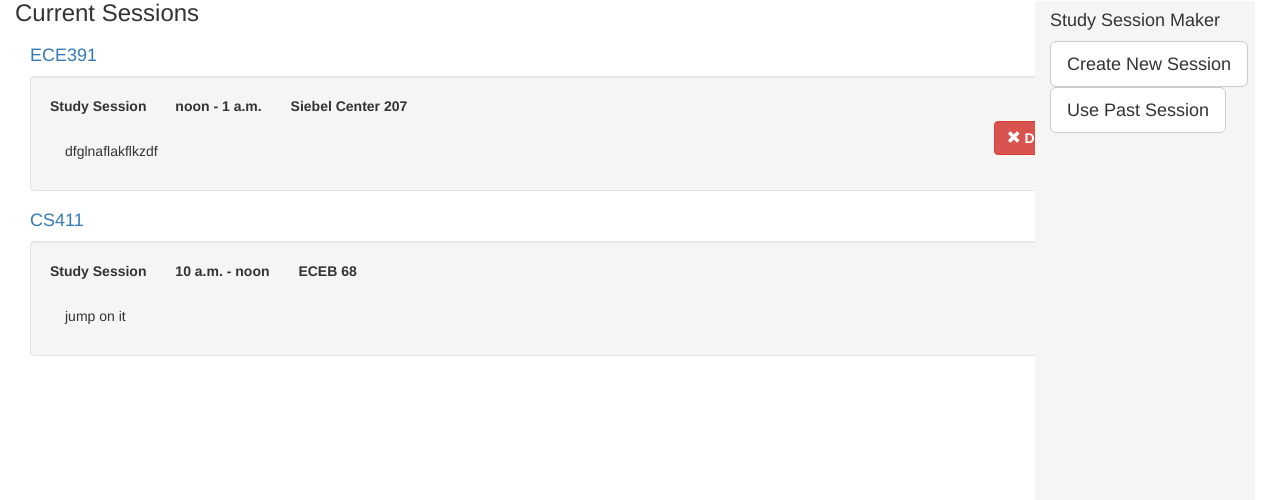
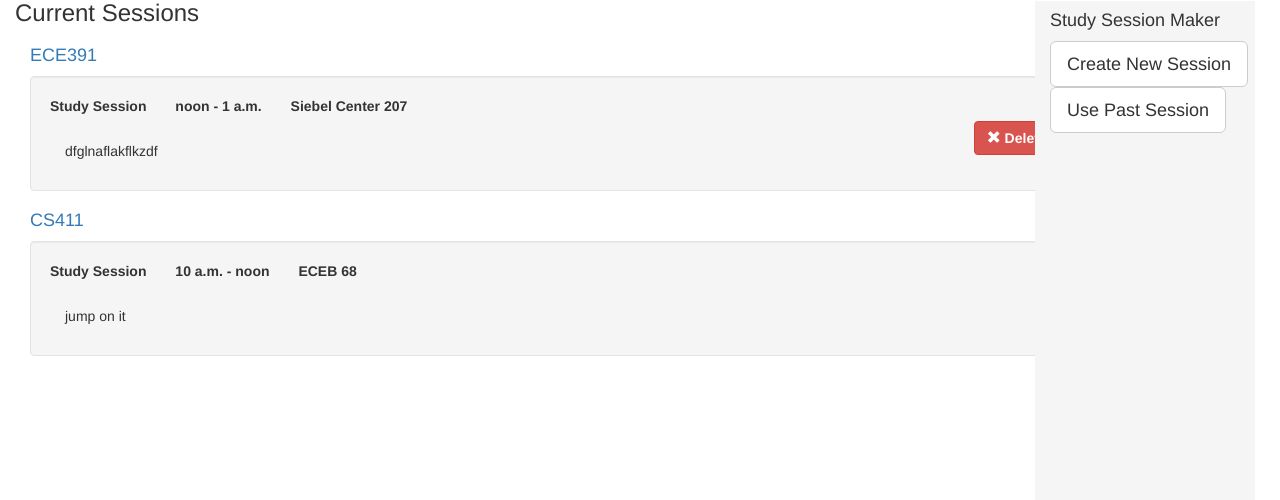
Before and after one commit to ypatel38/studyupuiuc, a Django app: page / in a window 1280 px wide. Shown: the part 131-631 px from the top of the page. Run offline with Django 3.2, Linux system fonts and the light colour scheme; a user stored in the database is signed in; data comes from the database, SQL or seed files in the repository; some libraries are stand-ins or nearby versions.

Commit message:
fixed button spacing; removed class dropdown link display underlining

```diff
--- a/home/templates/home/homepage.html
+++ b/home/templates/home/homepage.html
@@ -43,6 +43,14 @@
 .sidenav a:hover {
     color: #f1f1f1;
 }*/
+
+.btn-space{
+    margin-right: 10px;
+}
+
+.myLink, .myLink:hover, .myLink:active, .myLink:visited, .myLink:focus {
+    text-decoration:none;
+}
 
 .sidebar-offcanvas {
   width: inherit;
@@ -141,7 +149,7 @@
 
                 <!-- jinja logic here for dynamic homepage -->
                 {% for classes in enrolledin %}
-                <h4><a href="#{{ classes.auth_user }}Content" data-toggle="collapse">{{ classes.auth_user }}</span></a></h4> <!-- eventually this will be dynamic as well with sorted classes -->
+                <h4><a href="#{{ classes.auth_user }}Content" class = "myLink" data-toggle="collapse">{{ classes.auth_user }}</span></a></h4> <!-- eventually this will be dynamic as well with sorted classes -->
                 <div id="{{ classes.auth_user }}Content" class="collapse in">
                     {% for session in sessions %}
                     {% if session.class_code == classes.auth_user %}
@@ -153,14 +161,14 @@
                             {% if session.is_owner == 1 %}
                             <form method="post">
                                 {% csrf_token %} <!-- security -->
-                                <button class="btn btn-primary a-btn-slide-text pull-right" name="edit" type="submit" value="{{session.seshID}}">
+                                <button class="btn btn-primary a-btn-slide-text btn-space pull-right" name="edit" type="submit" value="{{session.seshID}}">
                                    <span class="glyphicon glyphicon-pencil" aria-hidden="true"></span>
                                     <span><strong>Edit</strong></span>
                                 </button>
                             </form>
                             <form method="post">
                                 {% csrf_token %} <!-- security -->
-                                <button class="btn btn-danger a-btn-slide-text pull-right" name="delete" type="submit" value="{{session.seshID}}">
+                                <button class="btn btn-danger a-btn-slide-text btn-space pull-right" name="delete" type="submit" value="{{session.seshID}}">
                                    <span class="glyphicon glyphicon-remove" aria-hidden="true"></span>
                                     <span><strong>Delete</strong></span>
                                 </button>
```
